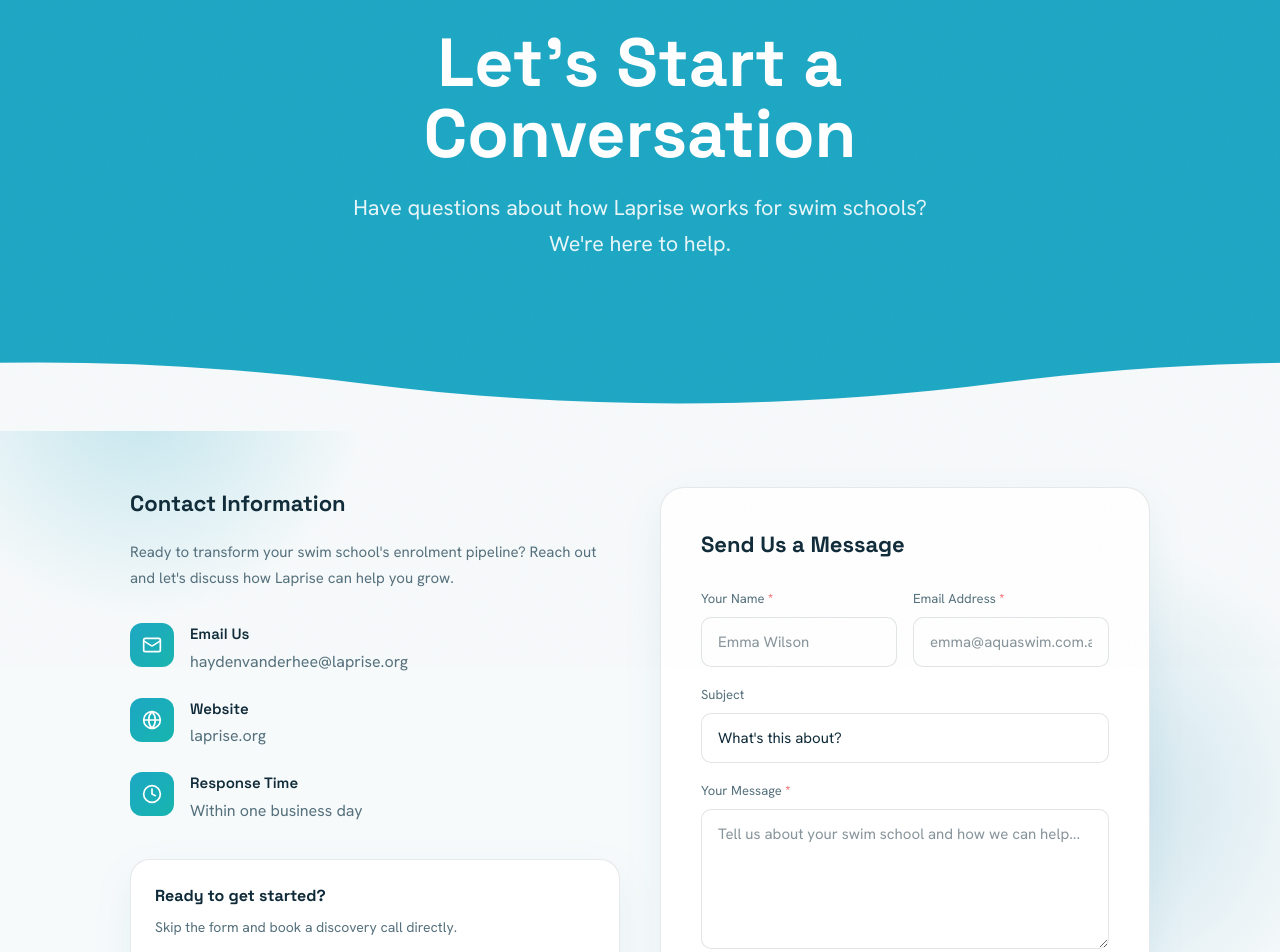
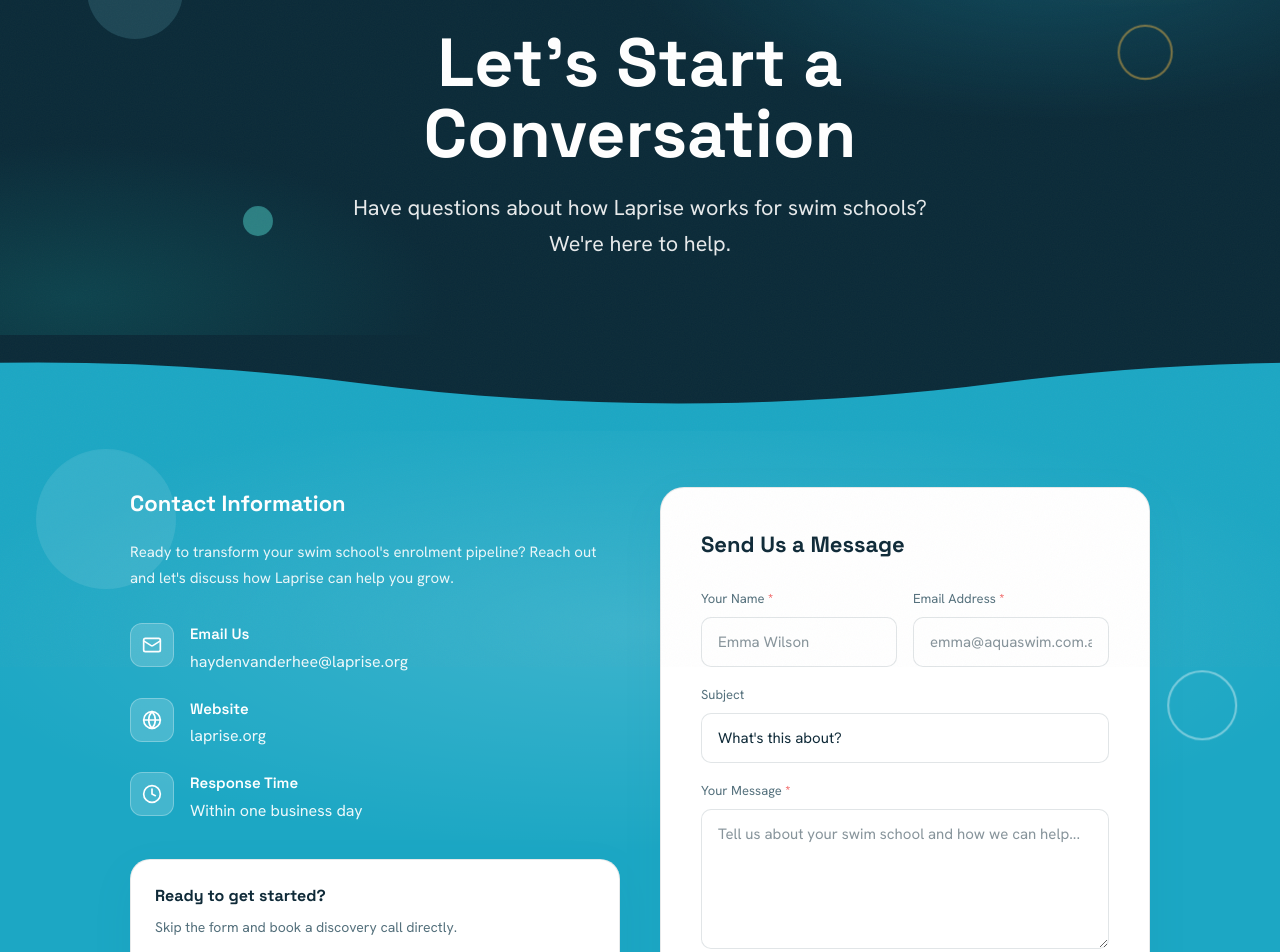
Before and after one commit to HaydenVanderhee/Laprise.org, a React (Vite) app: page /contact in a window 1280 px wide. Shown: the part 133-1085 px from the top of the page. Built offline with nearby package versions, Linux system fonts and the light colour scheme.

Commit message:
Contact page: navy header + cyan body (match Book), white sidebar text, frosted tiles, recoloured success state

```diff
--- a/src/components/ContactPage.tsx
+++ b/src/components/ContactPage.tsx
@@ -6,7 +6,7 @@
 
 const EASE = [0.25, 0.46, 0.45, 0.94] as [number, number, number, number]
 const TEAL = '#0E7FA8'
-const BG = '#F7FAFB'
+const BG = '#1CA7C4'
 
 const SUBJECTS = [
   { value: 'general', label: 'General Inquiry' },
@@ -91,12 +91,12 @@
         <PageNav />
         <motion.div initial={{ opacity: 0, scale: 0.95 }} animate={{ opacity: 1, scale: 1 }} transition={{ duration: 0.4, ease: EASE }}
           style={{ textAlign: 'center', maxWidth: 480, padding: '0 24px' }}>
-          <div style={{ width: 72, height: 72, borderRadius: '50%', background: `linear-gradient(135deg,#1CA7C4,#17B5AE)`, display: 'flex', alignItems: 'center', justifyContent: 'center', margin: '0 auto 24px' }}>
+          <div style={{ width: 72, height: 72, borderRadius: '50%', background: 'rgba(255,255,255,0.2)', border: '1px solid rgba(255,255,255,0.35)', display: 'flex', alignItems: 'center', justifyContent: 'center', margin: '0 auto 24px' }}>
             <CheckCircle2 size={36} color="#FFFFFF" />
           </div>
-          <h1 style={{ fontFamily: "'Space Grotesk',sans-serif", fontSize: 28, fontWeight: 700, marginBottom: 12, color: TEAL }}>Message sent!</h1>
-          <p style={{ color: '#54707C', fontSize: 16, marginBottom: 32 }}>Thanks for reaching out. We'll get back to you within one business day.</p>
-          <a href="/" style={{ display: 'inline-block', background: TEAL, color: '#FFFFFF', padding: '14px 32px', borderRadius: 9999, fontFamily: "'Space Grotesk',sans-serif", fontWeight: 700, fontSize: 15, textDecoration: 'none' }}>Return to Home</a>
+          <h1 style={{ fontFamily: "'Space Grotesk',sans-serif", fontSize: 28, fontWeight: 700, marginBottom: 12, color: '#FFFFFF' }}>Message sent!</h1>
+          <p style={{ color: 'rgba(255,255,255,0.9)', fontSize: 16, marginBottom: 32 }}>Thanks for reaching out. We'll get back to you within one business day.</p>
+          <a href="/" style={{ display: 'inline-block', background: '#FFFFFF', color: TEAL, padding: '14px 32px', borderRadius: 9999, fontFamily: "'Space Grotesk',sans-serif", fontWeight: 700, fontSize: 15, textDecoration: 'none' }}>Return to Home</a>
         </motion.div>
       </div>
     )
@@ -104,17 +104,15 @@
 
   return (
     <div style={{ minHeight: '100vh', background: BG, color: '#0F2A38', fontFamily: "'Hanken Grotesk',sans-serif", position: 'relative', overflow: 'hidden' }}>
-      {/* blue haze — soft depth/contrast behind the light contact body */}
-      <div aria-hidden="true" style={{ position: 'absolute', inset: 0, zIndex: 0, pointerEvents: 'none', overflow: 'hidden' }}>
-        <div style={{ position: 'absolute', top: '20%', left: '-7%', width: 460, height: 460, borderRadius: '50%', background: 'radial-gradient(circle, rgba(28,167,196,0.24), transparent 70%)' }} />
-        <div style={{ position: 'absolute', top: '46%', right: '-6%', width: 520, height: 520, borderRadius: '50%', background: 'radial-gradient(circle, rgba(14,127,168,0.18), transparent 70%)' }} />
-        <div style={{ position: 'absolute', bottom: '-4%', left: '28%', width: 420, height: 420, borderRadius: '50%', background: 'radial-gradient(circle, rgba(23,181,174,0.15), transparent 70%)' }} />
-      </div>
       <PageNav />
 
-      {/* Cyan hero header + wave into the body */}
-      <section style={{ position: 'relative', zIndex: 1, background: '#1CA7C4', padding: 'clamp(120px,16vw,160px) clamp(20px,5vw,40px) clamp(48px,7vw,72px)', textAlign: 'center' }}>
-        <motion.div initial={{ opacity: 0, y: 24 }} animate={{ opacity: 1, y: 0 }} transition={{ duration: 0.65, ease: EASE }} style={{ maxWidth: 720, margin: '0 auto' }}>
+      {/* Navy hero header (glow + shapes) + wave into the cyan body */}
+      <section style={{ position: 'relative', overflow: 'hidden', zIndex: 1, background: '#0B2A38', padding: 'clamp(120px,16vw,160px) clamp(20px,5vw,40px) clamp(48px,7vw,72px)', textAlign: 'center' }}>
+        <div aria-hidden="true" style={{ position: 'absolute', inset: 0, zIndex: 0, pointerEvents: 'none', backgroundImage: 'radial-gradient(ellipse 42% 55% at 88% 0%, rgba(255,194,71,0.16), transparent 55%), radial-gradient(ellipse 55% 60% at 82% 18%, rgba(28,167,196,0.26), transparent 60%), radial-gradient(ellipse 48% 55% at 6% 92%, rgba(23,181,174,0.18), transparent 60%)' }} />
+        <span aria-hidden="true" className="bubble-a" style={{ position: 'absolute', width: 96, height: 96, borderRadius: '50%', top: '20%', left: '6%', background: 'rgba(127,215,230,0.16)', zIndex: 0 }} />
+        <span aria-hidden="true" className="bubble-c" style={{ position: 'absolute', width: 52, height: 52, borderRadius: '50%', top: '32%', right: '9%', border: '2px solid rgba(255,194,71,0.45)', zIndex: 0 }} />
+        <span aria-hidden="true" className="bubble-b" style={{ position: 'absolute', width: 30, height: 30, borderRadius: '50%', bottom: '24%', left: '20%', background: 'rgba(84,224,214,0.45)', zIndex: 0 }} />
+        <motion.div initial={{ opacity: 0, y: 24 }} animate={{ opacity: 1, y: 0 }} transition={{ duration: 0.65, ease: EASE }} style={{ position: 'relative', zIndex: 1, maxWidth: 720, margin: '0 auto' }}>
           <h1 style={{ fontFamily: "'Space Grotesk',sans-serif", fontSize: 'clamp(2.5rem,7vw,4.25rem)', fontWeight: 700, lineHeight: 1.05, marginBottom: 20, color: '#FFFFFF' }}>
             Let's Start a Conversation
           </h1>
@@ -123,31 +121,36 @@
           </p>
         </motion.div>
       </section>
-      <WaveDivider top="#1CA7C4" bottom="#F7FAFB" />
+      <WaveDivider top="#0B2A38" bottom="#1CA7C4" />
 
-      <div style={{ position: 'relative', zIndex: 1, maxWidth: 1100, margin: '0 auto', padding: 'clamp(32px,5vw,56px) clamp(20px,5vw,40px) 80px' }}>
+      <div style={{ position: 'relative', overflow: 'hidden', zIndex: 1 }}>
+        <div aria-hidden="true" style={{ position: 'absolute', inset: 0, zIndex: 0, pointerEvents: 'none', backgroundImage: 'radial-gradient(ellipse 80% 36% at 50% 22%, rgba(255,255,255,0.14), transparent 70%)' }} />
+        <span aria-hidden="true" className="bubble-a" style={{ position: 'absolute', width: 140, height: 140, borderRadius: '50%', top: '4%', left: '2%', background: 'rgba(255,255,255,0.10)', zIndex: 0 }} />
+        <span aria-hidden="true" className="bubble-c" style={{ position: 'absolute', width: 66, height: 66, borderRadius: '50%', top: '26%', right: '4%', border: '2px solid rgba(255,255,255,0.4)', zIndex: 0 }} />
+        <span aria-hidden="true" className="bubble-b" style={{ position: 'absolute', width: 40, height: 40, borderRadius: '50%', bottom: '8%', left: '6%', background: 'rgba(255,194,71,0.5)', zIndex: 0 }} />
+        <div style={{ position: 'relative', zIndex: 1, maxWidth: 1100, margin: '0 auto', padding: 'clamp(32px,5vw,56px) clamp(20px,5vw,40px) 80px' }}>
 
         <div style={{ display: 'grid', gridTemplateColumns: 'repeat(auto-fit, minmax(300px, 1fr))', gap: 40, alignItems: 'start' }}>
 
           {/* Contact info sidebar */}
           <motion.div initial={{ opacity: 0, x: -24 }} animate={{ opacity: 1, x: 0 }} transition={{ duration: 0.65, ease: EASE, delay: 0.1 }}>
-            <h2 style={{ fontFamily: "'Space Grotesk',sans-serif", fontSize: 22, fontWeight: 700, marginBottom: 20 }}>Contact Information</h2>
-            <p style={{ color: '#54707C', fontSize: 15, lineHeight: 1.7, marginBottom: 32 }}>
+            <h2 style={{ fontFamily: "'Space Grotesk',sans-serif", fontSize: 22, fontWeight: 700, marginBottom: 20, color: '#FFFFFF' }}>Contact Information</h2>
+            <p style={{ color: 'rgba(255,255,255,0.9)', fontSize: 15, lineHeight: 1.7, marginBottom: 32 }}>
               Ready to transform your swim school's enrolment pipeline? Reach out and let's discuss how Laprise can help you grow.
             </p>
 
             <div style={{ display: 'flex', flexDirection: 'column', gap: 24, marginBottom: 36 }}>
               {[
-                { icon: <Mail size={20} color="#FFFFFF" />, label: 'Email Us', content: <a href="mailto:haydenvanderhee@laprise.org" style={{ color: '#54707C', textDecoration: 'none', transition: 'color 0.2s' }} onMouseEnter={e => (e.currentTarget.style.color = TEAL)} onMouseLeave={e => (e.currentTarget.style.color = '#54707C')}>haydenvanderhee@laprise.org</a> },
-                { icon: <Globe size={20} color="#FFFFFF" />, label: 'Website', content: <a href="https://laprise.org" target="_blank" rel="noopener noreferrer" style={{ color: '#54707C', textDecoration: 'none', transition: 'color 0.2s' }} onMouseEnter={e => (e.currentTarget.style.color = TEAL)} onMouseLeave={e => (e.currentTarget.style.color = '#54707C')}>laprise.org</a> },
-                { icon: <Clock size={20} color="#FFFFFF" />, label: 'Response Time', content: <span style={{ color: '#54707C' }}>Within one business day</span> },
+                { icon: <Mail size={20} color="#FFFFFF" />, label: 'Email Us', content: <a href="mailto:haydenvanderhee@laprise.org" style={{ color: 'rgba(255,255,255,0.92)', textDecoration: 'none', transition: 'color 0.2s' }} onMouseEnter={e => (e.currentTarget.style.color = '#FFFFFF')} onMouseLeave={e => (e.currentTarget.style.color = 'rgba(255,255,255,0.92)')}>haydenvanderhee@laprise.org</a> },
+                { icon: <Globe size={20} color="#FFFFFF" />, label: 'Website', content: <a href="https://laprise.org" target="_blank" rel="noopener noreferrer" style={{ color: 'rgba(255,255,255,0.92)', textDecoration: 'none', transition: 'color 0.2s' }} onMouseEnter={e => (e.currentTarget.style.color = '#FFFFFF')} onMouseLeave={e => (e.currentTarget.style.color = 'rgba(255,255,255,0.92)')}>laprise.org</a> },
+                { icon: <Clock size={20} color="#FFFFFF" />, label: 'Response Time', content: <span style={{ color: 'rgba(255,255,255,0.92)' }}>Within one business day</span> },
               ].map(({ icon, label, content }) => (
                 <div key={label} style={{ display: 'flex', alignItems: 'flex-start', gap: 16 }}>
-                  <div style={{ width: 44, height: 44, borderRadius: 12, background: `linear-gradient(135deg,#1CA7C4,#17B5AE)`, display: 'flex', alignItems: 'center', justifyContent: 'center', flexShrink: 0 }}>
+                  <div style={{ width: 44, height: 44, borderRadius: 12, background: 'rgba(255,255,255,0.18)', border: '1px solid rgba(255,255,255,0.28)', display: 'flex', alignItems: 'center', justifyContent: 'center', flexShrink: 0 }}>
                     {icon}
                   </div>
                   <div>
-                    <p style={{ fontWeight: 600, fontSize: 15, marginBottom: 4, fontFamily: "'Space Grotesk',sans-serif" }}>{label}</p>
+                    <p style={{ fontWeight: 600, fontSize: 15, marginBottom: 4, fontFamily: "'Space Grotesk',sans-serif", color: '#FFFFFF' }}>{label}</p>
                     {content}
                   </div>
                 </div>
@@ -243,6 +246,7 @@
             </form>
           </motion.div>
         </div>
+        </div>
       </div>
     </div>
   )
```
